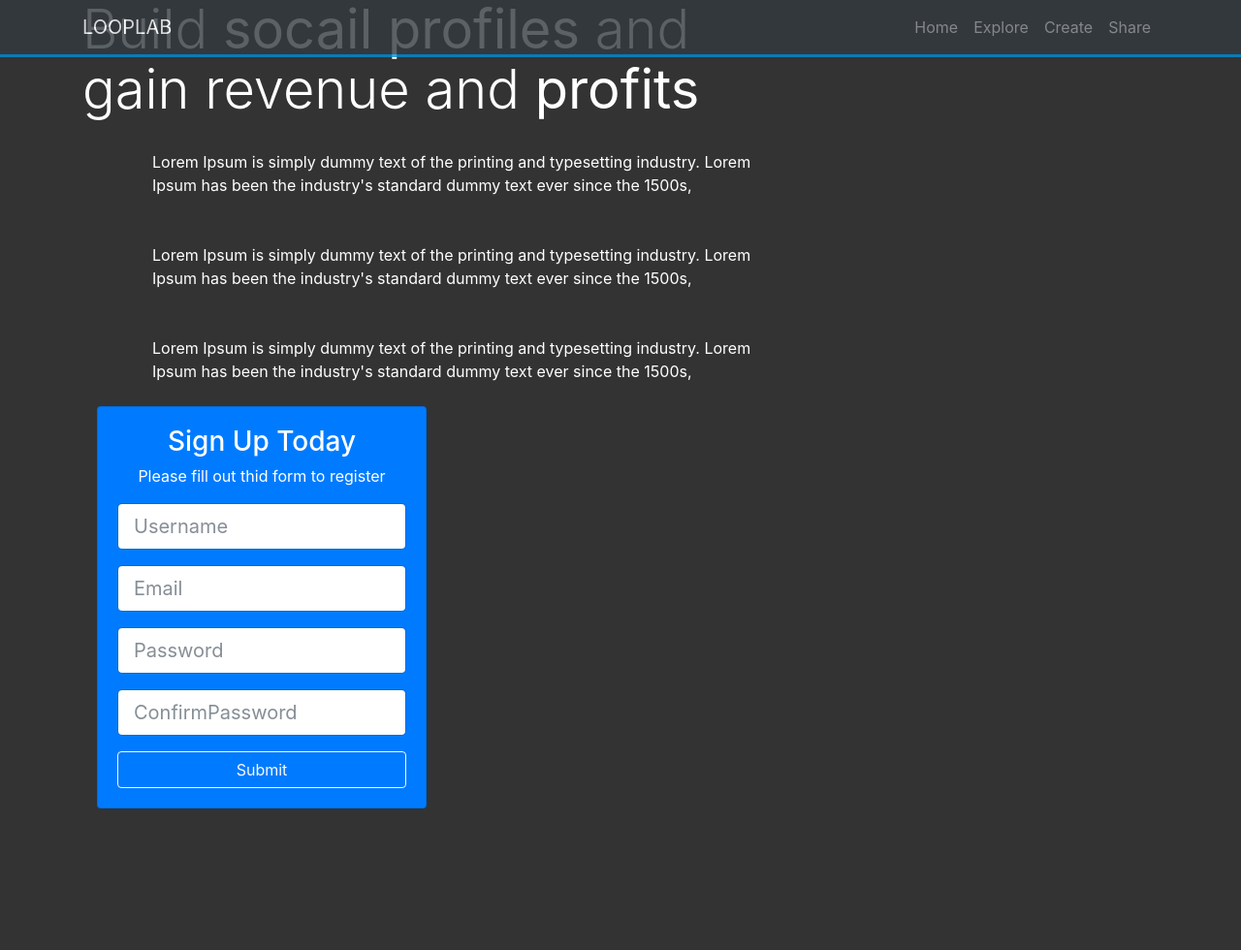
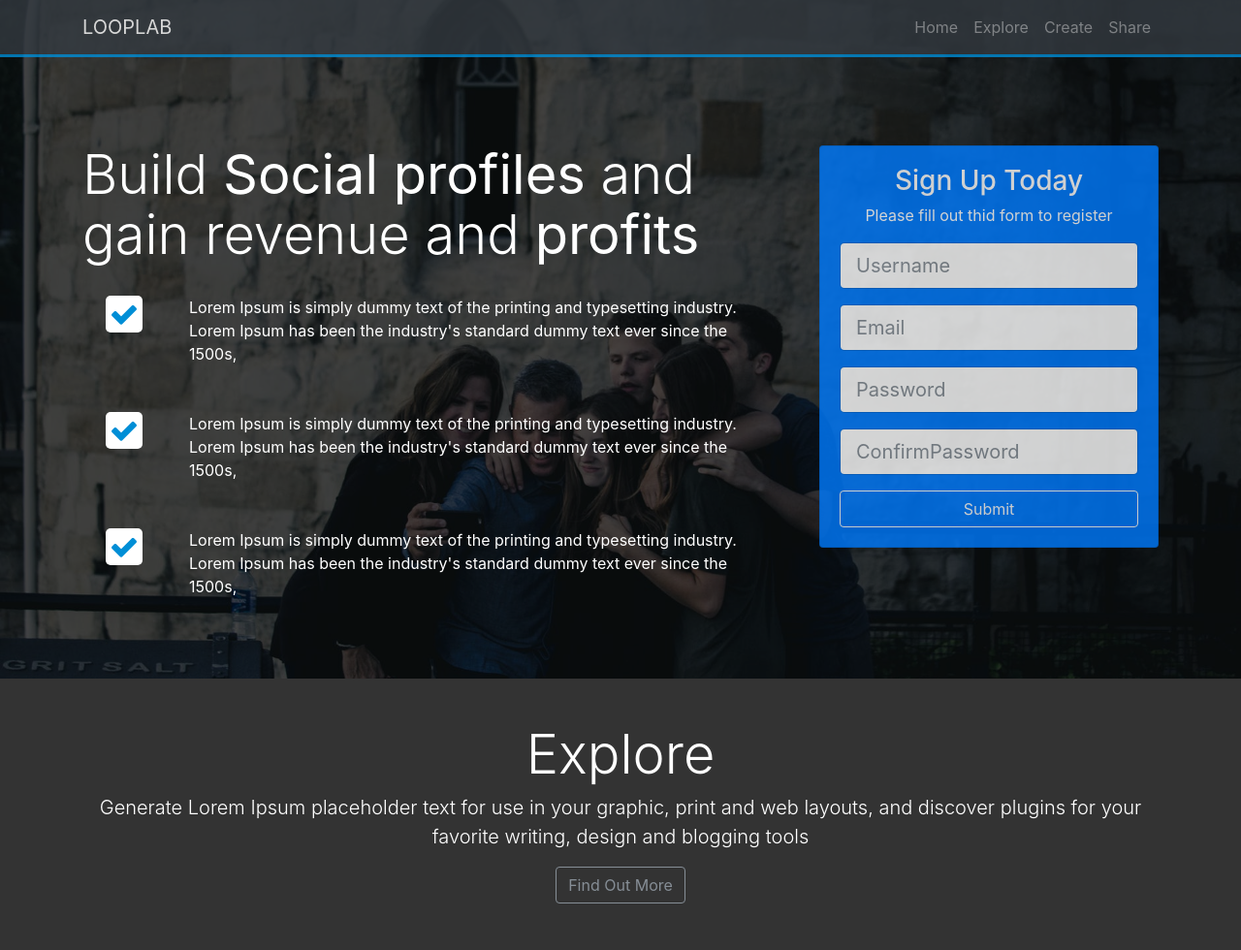
Before and after one commit to PatrickNgare/Bootstrap4, a website: page src/index.html in a window 1280 px wide. Shown: the whole page at 97% size. Before the commit the page ends 834 px from the top, so only its background shows below. Drawn offline with Linux system fonts and the light colour scheme.

Commit message:
added explore head and styling the header section

```diff
--- a/src/index.html
+++ b/src/index.html
@@ -42,25 +42,30 @@
       <div class="home-inner">
         <div class="container">
           <div class="row">
-            <div class="col-lg-8">
-              <h1 class="display-4">Build <strong>socail profiles</strong> and gain revenue and <strong>profits</strong></h1>
+            <div class="col-lg-8 d-none d-lg-block">
+              <h1 class="display-4">Build <strong>Social profiles</strong> and gain revenue and <strong>profits</strong></h1>
               <div class="d-flex flex-row">
-                <div class="p-4 align-self-start"></div>
+                <div class="p-4 align-self-start">
+                  <i class="fa fa-check"></i>
+                </div>
                 <div class="p-4 align-self-end">
                   Lorem Ipsum is simply dummy text of the printing and typesetting industry. Lorem Ipsum has been the industry's standard dummy text ever since the 1500s,
                 </div>
               </div>
               <div class="d-flex flex-row">
-                <div class="p-4 align-self-start"></div>
+                <div class="p-4 align-self-start">
+                  <i class="fa fa-check"></i>
+                </div>
                 <div class="p-4 align-self-end">
                   Lorem Ipsum is simply dummy text of the printing and typesetting industry. Lorem Ipsum has been the industry's standard dummy text ever since the 1500s,
                 </div>
               </div>
               <div class="d-flex flex-row">
-                <div class="p-4 align-self-start"></div>
+                <div class="p-4 align-self-start">
+                  <i class="fa fa-check"></i>
+                </div>
                 <div class="p-4 align-self-end">
                   Lorem Ipsum is simply dummy text of the printing and typesetting industry. Lorem Ipsum has been the industry's standard dummy text ever since the 1500s,
-                </div>
                 </div>
               </div>
             </div>
@@ -98,7 +103,25 @@
           </div>
         </div>
       </div>
+    </div>
   </header>
+
+  <!-- Explore Head -->
+   <section id="explore-head-section">
+     <div class="container">
+       <div class="row">
+         <div class="col text-center">
+          <div class="py-5">
+            <h1 class="display-4">Explore</h1>
+            <p class="lead">Generate Lorem Ipsum placeholder text for use in your graphic, print and web layouts, and discover plugins for your favorite writing, design and blogging tools</p>
+          <a href="#" class="btn btn-outline-secondary">Find Out More</a>
+          </div>
+
+         </div>
+       </div>
+
+     </div>
+   </section>
   <script src="js/jquery.min.js"></script>
   <script src="js/popper.min.js"></script>
   <script src="js/bootstrap.min.js"></script>
--- a/src/scss/style.scss
+++ b/src/scss/style.scss
@@ -1,6 +1,8 @@
 $bg-color:#333;
 $font-color:#FFF;
 $primary-color:#008ed6;
+$dark-overlay: rgba(0,0,0,0.7);
+$font-size:30px;
 
 body{
     background:$bg-color;
@@ -13,3 +15,38 @@ body{
     border-bottom: $primary-color 3px solid;
     opacity:0.8;
 }
+
+#home-section{
+
+    background:url('../img/home.jpg') no-repeat;
+    background-size: cover;
+    background-attachment: fixed;
+    min-height: 700px;
+
+
+    .dark-overlay{
+       background-color: $dark-overlay;
+       position: absolute;
+       top: 0;
+       left: 0;
+       width: 100%;
+       min-height:700px;
+
+    }
+
+  .home-inner{
+       padding-top: 150px;
+  }
+
+  .card-form{
+      opacity: 0.8;
+  }
+  .fa{
+      color: $primary-color;
+      background: #fff;
+      padding: 4px;
+      border-radius: 5px;
+      font-size: $font-size;
+
+  }
+}
```
Also changed, not shown: src/css/style.css, src/img/home.jpg (added). Lines whose indentation alone changed are shown as unchanged.
